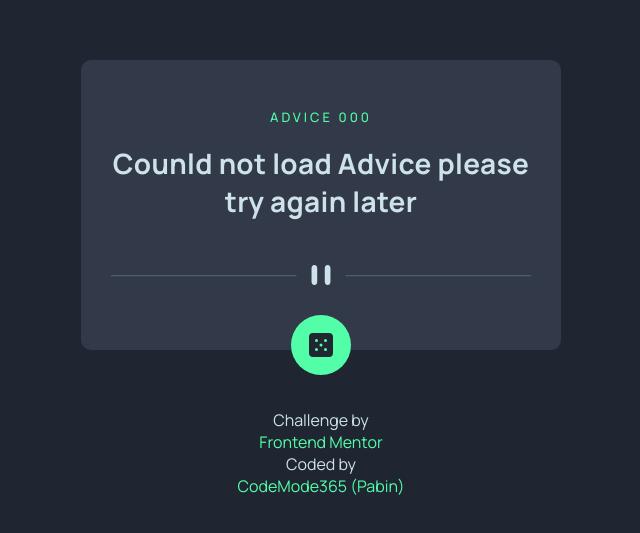
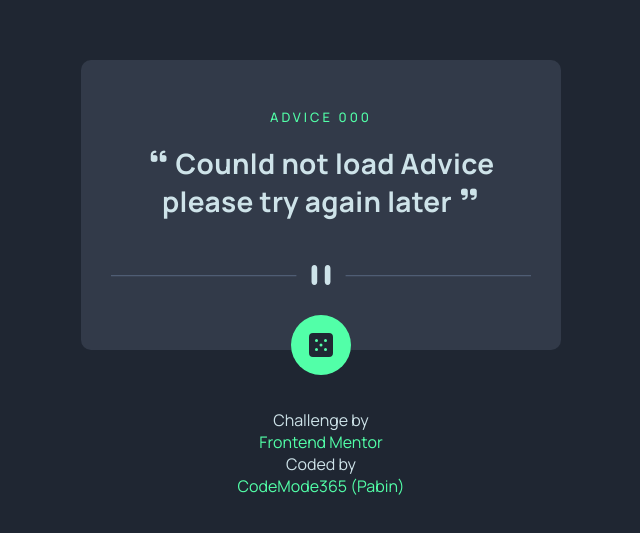
Before and after one commit to CodeMode365/Advice-generator-app, a plain HTML site: page index.html in a window 1280 px wide. Shown: the part 151-684 px from the top of the page, without its empty margins (319-959 px from the left). Drawn offline with Linux system fonts and the light colour scheme; no server answers.

Commit message:
quote-icon added

```diff
--- a/index.html
+++ b/index.html
@@ -1,42 +1,40 @@
 <!DOCTYPE html>
 <html lang="en">
+
 <head>
   <meta charset="UTF-8" />
   <meta name="viewport" content="width=device-width, initial-scale=1.0" />
   <!-- displays site properly based on user's device -->
 
-    <link
-      rel="icon"
-      type="image/png"
-      sizes="32x32"
-      href="./images/favicon-32x32.png"
-    />
+  <link rel="icon" type="image/png" sizes="32x32" href="./images/favicon-32x32.png" />
 
   <link rel="stylesheet" href="styles.css" />
+  <script src="https://kit.fontawesome.com/95c8bfd2c3.js" crossorigin="anonymous"></script>
 
   <title>Frontend Mentor | Advice generator app</title>
 </head>
+
 <body>
   <main>
     <h1 class="advice-id">ADVICE <span id="ID">#00</span></h1>
     <div class="advice" id="advice">
-        <p>Loading...</p>
+      <i class="fa-sharp fa-solid fa-quote-left"></i>
+      <p id="actual-advice">
+        Loading...
+      </p>
+      <i class="fa-sharp fa-solid fa-quote-right"></i>
     </div>
-      <img
-        src="./images/pattern-divider-desktop.svg"
-        alt="break"
-        class="break"
-      />
+    <img src="./images/pattern-divider-desktop.svg" alt="break" class="break" />
     <button id="next">
       <img src="./images/icon-dice.svg" alt="next" id="next-icon" />
     </button>
   </main>
   <div class="attribution">
     Challenge by
-      <a href="https://www.frontendmentor.io?ref=challenge" target="_blank"
-        >Frontend Mentor</a
-      >Coded by <a href="https://github.com/CodeMode365">CodeMode365 (Pabin)</a>
+    <a href="https://www.frontendmentor.io?ref=challenge" target="_blank">Frontend Mentor</a>Coded by <a
+      href="https://github.com/CodeMode365">CodeMode365 (Pabin)</a>
   </div>
   <script src="main.js"></script>
 </body>
+
 </html>
--- a/main.js
+++ b/main.js
@@ -1,4 +1,4 @@
-let advice = document.getElementById("advice");
+let advice = document.getElementById("actual-advice");
 let adviceID = document.getElementById("ID");
 let nextBtn = document.getElementById("next");
 
@@ -7,7 +7,7 @@ window.onload = async () => {
 };
 
 nextBtn.onclick = () => {
-  advice.children[0].innerText = "Loading...";
+  advice.innerHTML = "Loading...";
   adviceID.innerHTML = "#00";
   const fet = setTimeout(() => fetchAdvice(), 1000);
 };
@@ -18,12 +18,12 @@ const fetchAdvice = async () => {
   })
     .then((res) => res.json())
     .then((res) => {
-      advice.children[0].innerText = res.slip.advice.toString();
+      advice.innerHTML = res.slip.advice.toString();
       adviceID.innerHTML = "#"+res.slip.id.toString();
     })
     .catch((err) => {
       console.log(err),
-        (advice.children[0].innerText =
+        (advice.innerHTML =
           "Counld not load Advice please try again later");
       adviceID.innerHTML = "000";
     });
--- a/styles.css
+++ b/styles.css
@@ -113,6 +113,14 @@ main #next:hover {
   color: var(--neon-green);
   text-decoration: none;
 }
+#actual-advice{
+  display:inline;
+}
+.fa-sharp{
+  transform: translateY(-60%);
+  margin: 3px;
+  font-size: 18px;
+}
 
 @media screen and (min-width: 375px) {
   main {
```
Lines whose indentation alone changed are shown as unchanged.
